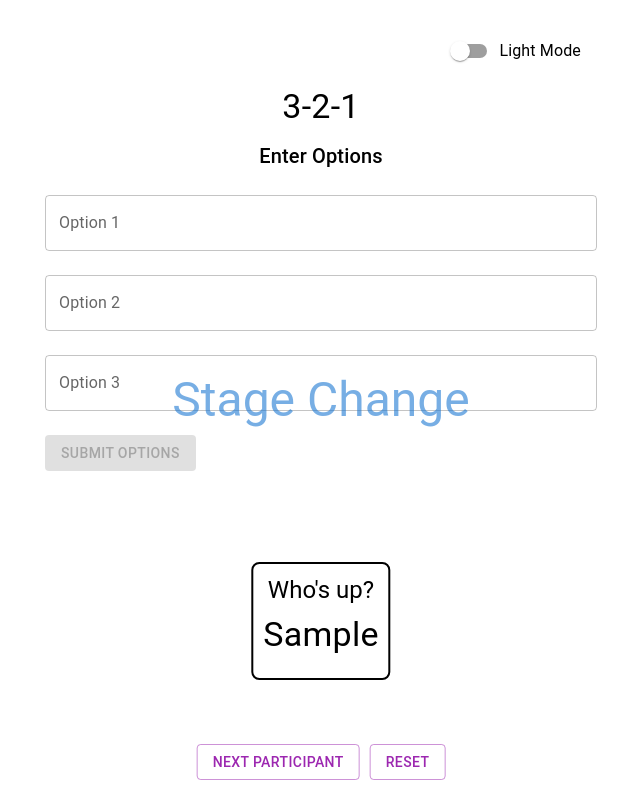
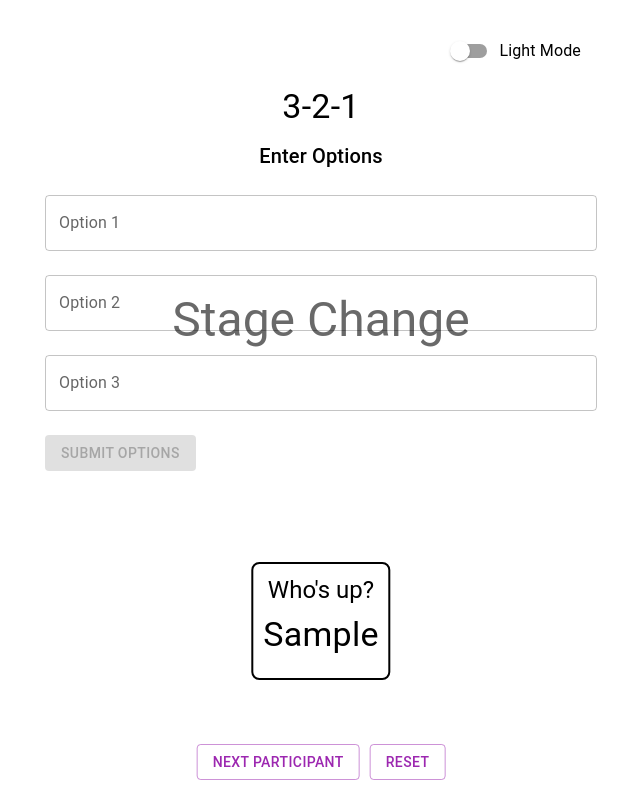
Before and after one commit to nicholaswells54/3-2-1, a React (Create React App) app: page / in a window 1280 px wide. Both pictures are taken after typing "Sample" into the empty fields and a click on the button "SUBMIT PARTICIPANTS". Shown: the whole page, without its empty margins (319-959 px from the left). Built offline with nearby package versions, Linux system fonts and the light colour scheme.

Commit message:
style changes

```diff
--- a/src/App.tsx
+++ b/src/App.tsx
@@ -99,17 +99,17 @@ const App: React.FC = () => {
   // Define transition animations
   const stageTransition = useSpring({
     opacity: stage === 1 ? 1 : 0,
-    transform: stage === 1 ? 'translateX(0)' : 'translateX(100%)',
+    transform: stage === 1 ? 'translateY(0)' : 'translateY(100%)',
   });
 
   const optionsTransition = useSpring({
     opacity: stage === 2 ? 1 : 0,
-    transform: stage === 2 ? 'translateX(0)' : 'translateX(100%)',
+    transform: stage === 2 ? 'translateY(0)' : 'translateY(100%)',
   });
 
   const draggableTransition = useSpring({
     opacity: stage === 3 || stage === 4 ? 1 : 0,
-    transform: stage === 3 || stage === 4 ? 'translateX(0)' : 'translateX(100%)',
+    transform: stage === 3 || stage === 4 ? 'translateY(0)' : 'translateY(100%)',
   });
 
   const finalSelectionTransition = useSpring({
@@ -128,8 +128,17 @@ const App: React.FC = () => {
       <CssBaseline />
       <Container maxWidth="sm" style={{ marginTop: '2rem', position: 'relative', paddingBottom: '120px' }}>
         {/* Stage Change Message */}
-        <animated.div style={{ ...stageChangeTransition, position: 'fixed', top: '50%', left: '50%', transform: 'translate(-50%, -50%)', zIndex: 1000 }}>
-          <Typography variant="h3" color="primary">
+        <animated.div
+          style={{
+            ...stageChangeTransition,
+            position: 'fixed',
+            top: '40%', // Moved up a couple inches from the center
+            left: '50%',
+            transform: 'translate(-50%, -50%)',
+            zIndex: 1000,
+          }}
+        >
+          <Typography variant="h3" color={darkMode ? 'white' : 'black'}>
             Stage Change
           </Typography>
         </animated.div>
```
